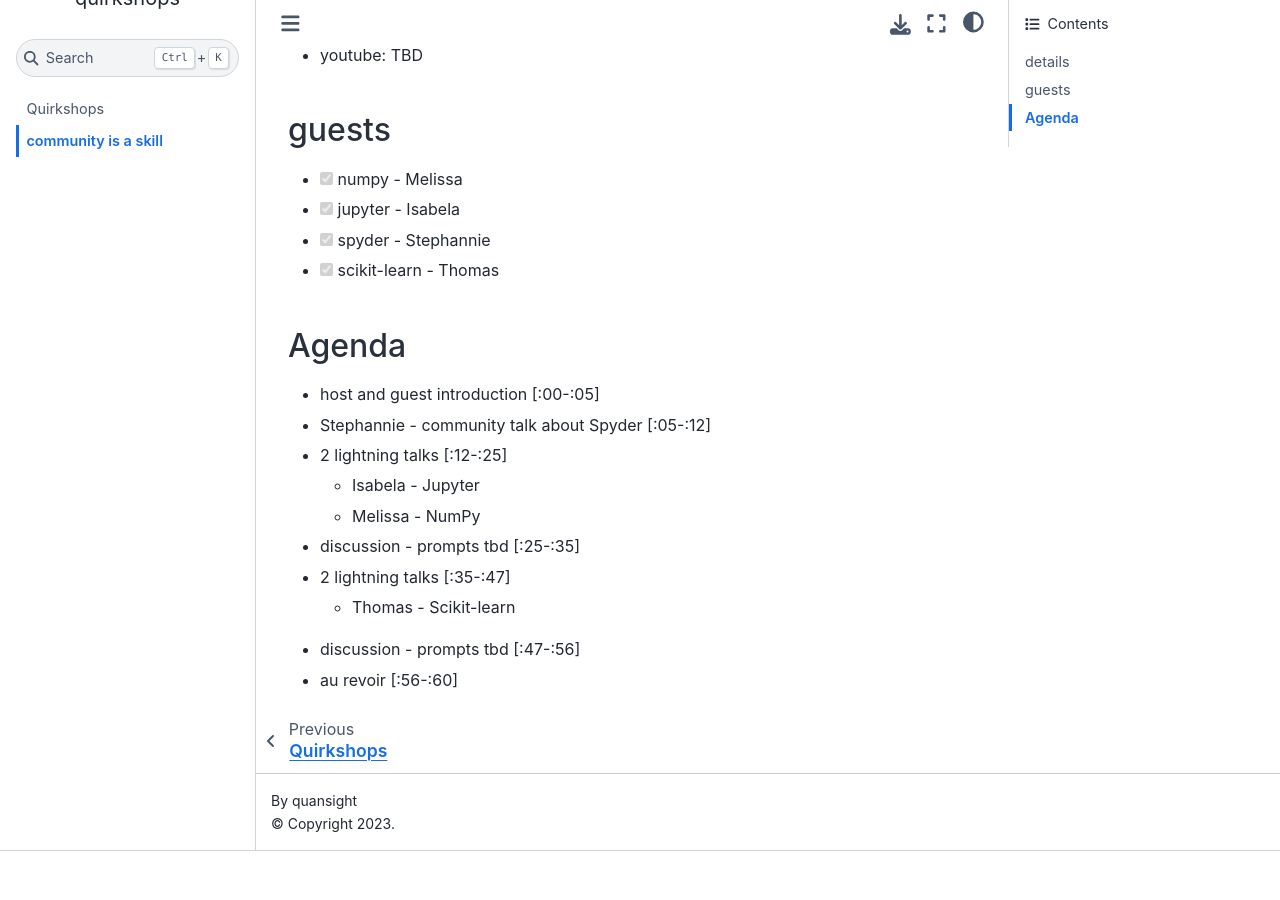
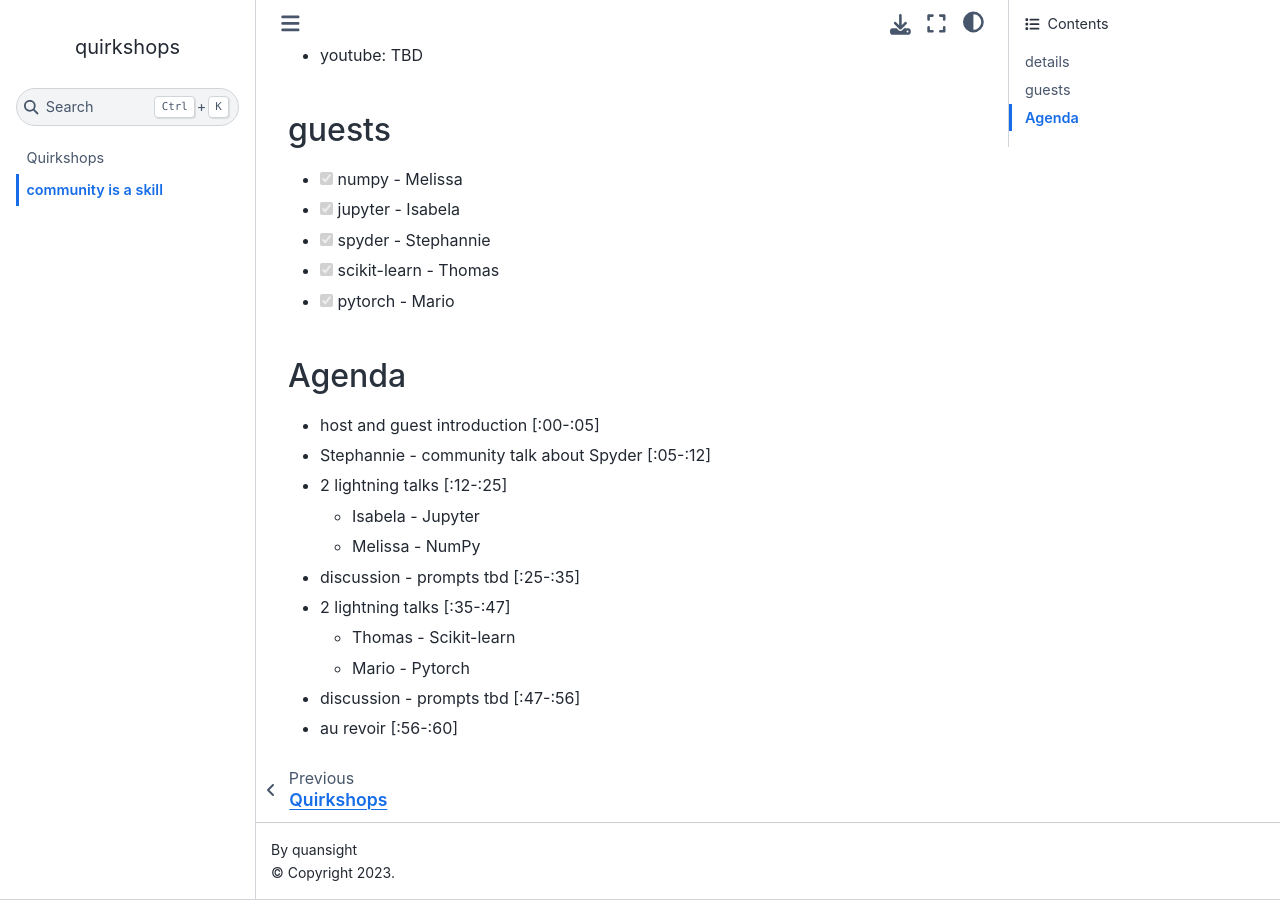
Before and after one commit to Quansight/quirkshops, a Jupyter Book: the page built from community-is-a-skill/readme.md, in a window 1280 px wide and 900 px high, scrolled down 955 px. Built offline with Jupyter Book 1.0.4 settings and Sphinx 7.4.7 and the Sphinx Book theme 1.1.4, drawn with Linux system fonts in a browser that asks for light colours; before the commit the page ends 1806 px from its top, so only the background shows below that.

Commit message:
Update readme.md

```diff
--- a/community-is-a-skill/readme.md
+++ b/community-is-a-skill/readme.md
@@ -27,10 +27,8 @@
 - [x] jupyter - Isabela
 - [x] spyder - Stephannie
 - [x] scikit-learn - Thomas
+- [x] pytorch - Mario
 
-<!--
-- [ ] pytorch - Mario
--->
 
 ## Agenda
 <!--
@@ -44,8 +42,6 @@
 * discussion - prompts tbd [:25-:35]
 * 2 lightning talks [:35-:47]
     * Thomas - Scikit-learn
-<!--
     * Mario - Pytorch
--->
 * discussion - prompts tbd [:47-:56]
 * au revoir [:56-:60]
```
